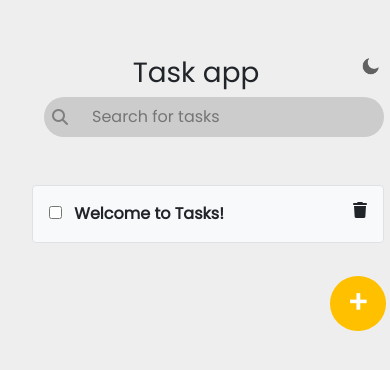
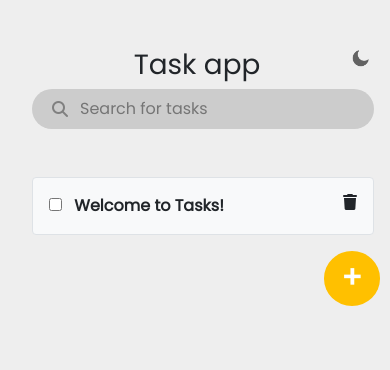
Before and after one commit to FatScythe/Task-app, a plain HTML site: page index.html in a window 390 px wide. Drawn offline with nearby package versions, Linux system fonts and the light colour scheme.

Commit message:
fixed responsiveness maybe

```diff
--- a/asset/styles.css
+++ b/asset/styles.css
@@ -5,9 +5,10 @@
     --secondary-colour: rgb(20, 19, 19);
 }
 
-* {
+*, *::after, *::before {
     margin: 0;
     padding: 0;
+    box-sizing: border-box;
     list-style: none;
     scroll-behavior: smooth;
     /* border: 1px solid red; */
@@ -16,8 +17,6 @@
 body {
     font-family: 'Poppins', sans-serif;
     background-color: var(--primary-colour);
-    display: grid;
-    place-items: center;
 }
 
 .dark-theme {
@@ -30,10 +29,6 @@ body {
     float: right;
 }
 
-.container {
-    max-width: 400px;
-    position: relative;
-}
 
 .search {
     position: relative;
@@ -46,9 +41,6 @@ body {
     left: 20px;
 }
 
-.task-list {
-    margin: 0;
-}
 
 input[type = text],
 input[type = text]:focus {
@@ -57,7 +49,6 @@ input[type = text]:focus {
 }
 
 header input, .task-item {
-    min-width: 340px;
     width: 100%;
 }
 
@@ -73,7 +64,7 @@ header input, .task-item {
     font-weight: bold;
     font-size: 30px;
     border-radius: 50%;
-    bottom: -80px;
+    bottom: 20;
     right: 10px;
     cursor: pointer;
 }
@@ -123,3 +114,9 @@ header input, .task-item {
 .completed .line {
     text-decoration: line-through;
 }
+
+@media screen and (max-width : 400px) {
+    body .first{
+        /* transform: scale(0.85); */
+    }
+}
--- a/index.html
+++ b/index.html
@@ -12,15 +12,15 @@
 </head>
 <body>
 
-    <div class="container my-5">
+    <div class="first container my-5">
 
         <header class="container mb-5 m-2">
             <div class="theme container m-2 " title="light and dark mode">
                 <img src="asset/moon.png" alt="dark and light mode">
             </div>
 
-            <h1 class="text-center">Task app</h1>
-            <form class="search container" title="search tasks">
+            <h1 class="text-center container">Task app</h1>
+            <form class="search" title="search tasks">
                 <i class="fa-solid fa-magnifying-glass search-icon"></i>
                 <input type="text" name="search" placeholder="Search for tasks" class="p-2 ps-5 rounded-pill">
             </form>
@@ -29,7 +29,7 @@
         <main>
 
             <ul class="container task-list">
-                <li class="task-item m-2 bg-light rounded d-flex justify-content-between align-content-center border p-3">
+                <li class="task-item m-2 bg-light rounded d-flex justify-content-between align-content-center border p-3 ">
                     <div class="cancel-task fw-bold">
                         <input type="checkbox" name="done" class = "done me-2" title="task-completed">
                         <span>Welcome to Tasks!</span>
@@ -67,7 +67,7 @@
         <div class="add-task container m-2">
             <div class="add-btn" title="add a new task">+</div>
             <form class="add-text d-none">
-                <input type="text" name="task" placeholder="Add a new to-do" class="p-2 my-3 ps-4 rounded-pill">
+                <input type="text" name="task" placeholder="Add a new to-do" class="p-2 my-3 ps-4 rounded-pill  w-100">
             </form>
             </div><br><br>
 
```
